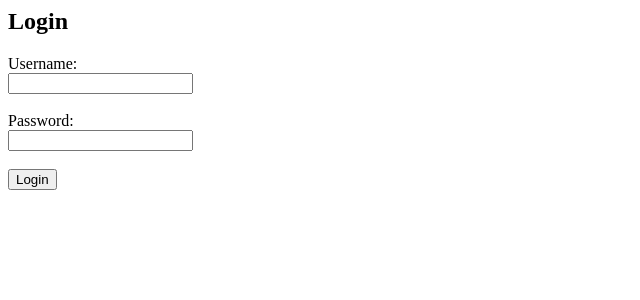
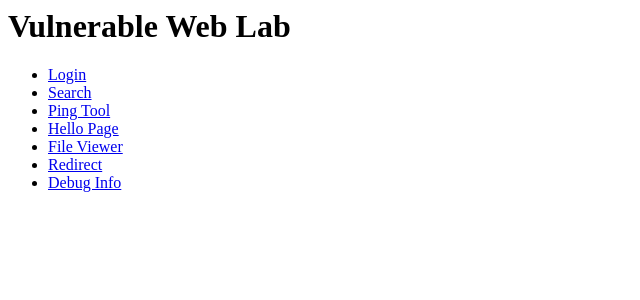
Before and after one commit to akshaya040806/vuln_website, a Flask app: page / in a window 1280 px wide. Shown: the top 300 px of the page, without its empty margins (0-640 px from the left). Run offline with Flask 3, Linux system fonts and the light colour scheme.

Commit message:
Update index.html

```diff
--- a/templates/index.html
+++ b/templates/index.html
@@ -1,11 +1,11 @@
-<h2>Login</h2>
+<h1>Vulnerable Web Lab</h1>
 
-<form method="POST">
-Username:<br>
-<input name="username"><br><br>
-
-Password:<br>
-<input name="password"><br><br>
-
-<button type="submit">Login</button>
-</form>
+<ul>
+<li><a href="/login">Login</a></li>
+<li><a href="/search?q=test">Search</a></li>
+<li><a href="/ping?ip=127.0.0.1">Ping Tool</a></li>
+<li><a href="/hello?name=guest">Hello Page</a></li>
+<li><a href="/file?name=app.py">File Viewer</a></li>
+<li><a href="/redirect?url=https://google.com">Redirect</a></li>
+<li><a href="/debug">Debug Info</a></li>
+</ul>
```
